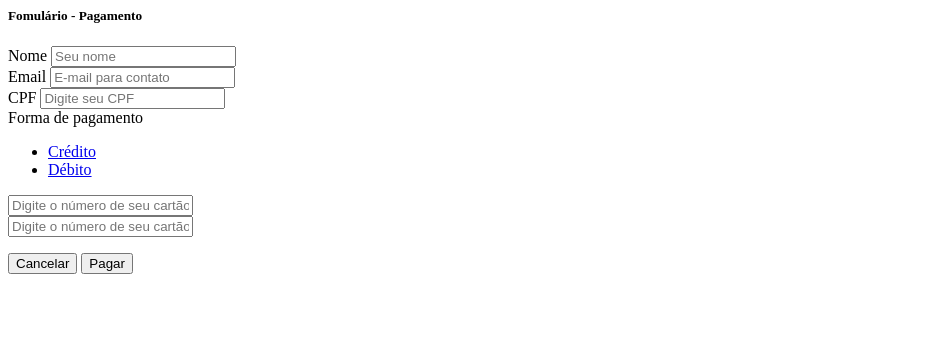
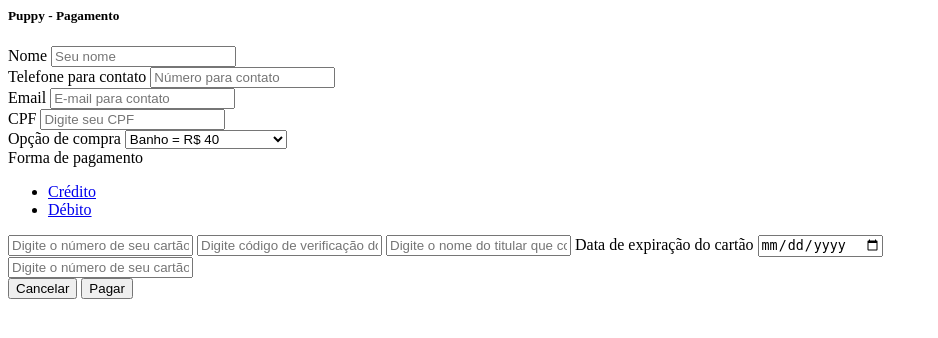
Before and after one commit to iTGabriel/FIT-IMPACTA--pagarme, a Flask app: template templates/modals/pay.html in a window 1280 px wide. Shown: the top 338 px of the page, without its empty margins (0-938 px from the left). Run offline with Flask 2, Linux system fonts and the light colour scheme; the template is opened without the code that fills it, so the values that code supplies are empty.

Commit message:
updating

```diff
--- a/main.py
+++ b/main.py
@@ -32,6 +32,55 @@
     return render_template('index.html', lista_pagamentos = lista_pagamentos)
 
 
+@app.route('/pay', methods=['POST'])
+def pagamento():
+    dados_pagamento = {}
+    # dados_pagamento['amount'] =
+    if request.form['credito']:
+        dados_pagamento['card_number'] = request.form['credito']
+        dados_pagamento['card_cvv'] = request.form['credito_cvv']
+        dados_pagamento['card_holder_name'] = request.form['credito_input_credito_titular']
+        dados_pagamento['card_expiration_date'] = request.form['credito_data_expiracao']
+
+    dados_pagamento['customer'] = {
+        'external_id' : "1",
+        'name' : request.form['nome'],
+        'type' : 'individual',
+        "country": "br",
+        "email": request.form['email'],
+        "documents": [{
+            "type": "cpf",
+            "number": request.form['cpf']
+        }],
+        "birthday": "1965-01-01"
+    }
+
+    dados_pagamento['billing'] = {
+        "name": "BKNS - Puppy",
+        "address": {
+            "country": "br",
+            "state": "sp",
+            "city": "São Paulo",
+            "neighborhood": "São Paulo",
+            "street": "Av. Paulista",
+            "street_number": "9999",
+            "zipcode": "01311922"
+        }
+    }
+
+    dados_pagamento['items'] = {
+            "id": "1",
+            "title": request.form['item_compra'].split('valor=')[0],
+            "unit_price": request.form['item_compra'].split('valor=')[1],
+            "quantity": "1",
+            "tangible": True
+    }
+
+
+    print(dados_pagamento)
+
+    return render_template('index.html')
+
 
 
 app.run('127.0.0.1', 8000 )
--- a/services/pagarme.py
+++ b/services/pagarme.py
@@ -1,6 +1,7 @@
 import requests
 
-chave_api = "SUA CHAVE API PAGARME"
+chave_api = "SUA CHAVE API_KEY PAGARME"
+
 
 def realizar_transicao(dados):
   dados['api_key'] = chave_api
@@ -16,3 +17,7 @@
 def busca_id_transacao(id):
   r = requests.get('https://api.pagar.me/1/transactions/'+str(id), json = {"api_key": chave_api})
   return r
+
+def saldo(dados):
+  r = requests.get('https://api.pagar.me/1/balance', json = {"api_key": chave_api})
+  return r
--- a/templates/index.html
+++ b/templates/index.html
@@ -3,5 +3,6 @@
 {% include 'tables/payments.html' %}
 {% include 'modals/pay.html' %}
 
+<script type="text/javascript" src=" {{ url_for('static', filename='js/util.js') }} "></script>
 
 </div>
--- a/templates/modals/pay.html
+++ b/templates/modals/pay.html
@@ -1,84 +1,105 @@
 <!-- Modal -->
+<style>
+    input::-webkit-outer-spin-button,
+    input::-webkit-inner-spin-button {-webkit-appearance: none; margin: 0;}
+
+    input[type=number] {-moz-appearance: textfield;}
+</style>
+
 <div class="modal fade" id="pagamento_modal" tabindex="-1" role="dialog" aria-labelledby="modelTitleId"
     aria-hidden="true">
     <div class="modal-dialog" role="document">
         <div class="modal-content">
 
             <div class="modal-header justify-content-center">
-                <h5 class="modal-title">Fomulário - Pagamento</h5>
-                <!-- <button type="button" class="close" data-dismiss="modal" aria-label="Close">
-                        <span aria-hidden="true">&times;</span>
-                    </button> -->
+                <h5 class="modal-title">Puppy - Pagamento</h5>
             </div>
             <div class="modal-body">
 
-                <form action="" class="text-left">
+                <form action="{{ url_for('pagamento')}}" method="POST" class="text-left">
 
                     <!-- Input Nome -->
                     <div class="form-group">
-                        <label for="name">Nome</label>
-                        <input type="text" name="name" id="name" class="form-control" placeholder="Seu nome">
+                        <label for="nome">Nome</label>
+                        <input required type="text" name="nome" id="nome" class="form-control" placeholder="Seu nome">
                     </div>
 
                     <!-- Input Type -->
                     <!-- Input Country -->
                     <!-- Input Incrementar o tipo individual e não corporativo na rota de POST  -->
 
+                    <!-- Input Tel/Celular -->
+                    <div class="form-group">
+                        <label for="numero_contato">Telefone para contato</label>
+                        <input required type="text" name="numero_contato" id="numero_contato" class="form-control" placeholder="Número para contato">
+                    </div>
 
                     <!-- Input Email -->
                     <div class="form-group">
                         <label for="email">Email</label>
-                        <input type="text" name="email" id="email" class="form-control"
-                            placeholder="E-mail para contato">
+                        <input required type="email" name="email" id="email" class="form-control" placeholder="E-mail para contato">
                     </div>
 
                     <!-- Input CPF -->
                     <div class="form-group">
                         <label for="cpf">CPF</label>
-                        <input type="text" name="cpf" id="cpf" class="form-control" placeholder="Digite seu CPF">
+                        <input required type="text" name="cpf" id="cpf" class="form-control" placeholder="Digite seu CPF">
                     </div>
 
-                    <!-- Input Nº Cartão -->
+
+                    <!-- Escolha dos items de compra -->
+                    <div class="form-group">
+                        <label for="">Opção de compra</label>
+                        <select class="form-control" name="item_compra">
+                            <option value="Banho valor=40">Banho = R$ 40</option>
+                            <option value="Tosa valor=30">Tosa = R$ 30</option>
+                            <option value="Banho + tosa valor=55">Banho + Tosas = R$ 55</option>
+                        </select>
+                    </div>
+
+                    <!-- Abas da forma de pagamento "credito/débito/boleto" -->
                     <span>Forma de pagamento</span>
-
                     <ul class="nav nav-tabs mt-3" id="pagamento" role="tablist">
                         <li class="nav-item">
-                            <a class="nav-link active" id="credito-tab" data-toggle="tab" href="#credito" role="tab" aria-controls="credito" aria-selected="true">Crédito</a>
+                            <a class="nav-link active" id="credito-tab" data-toggle="tab" href="#tab_credito" role="tab" aria-controls="credito" aria-selected="true">Crédito</a>
                         </li>
                         <li class="nav-item">
-                            <a class="nav-link" id="debito-tab" data-toggle="tab" href="#debito" role="tab" aria-controls="debito" aria-selected="false">Débito</a>
+                            <a class="nav-link" id="debito-tab" data-toggle="tab" href="#tab_debito" role="tab" aria-controls="debito" aria-selected="false">Débito</a>
                         </li>
                     </ul>
+
                     <div class="tab-content" id="pagamentoContent">
-                        <div class="tab-pane fade show active" id="credito" role="tabpanel" aria-labelledby="credito-tab">
+                        <div class="tab-pane fade show active" id="tab_credito" role="tabpanel"
+                            aria-labelledby="credito-tab">
                             <!-- Input Credito -->
                             <div class="form-group">
-                                <input type="text" name="credito" id="credito" class="form-control" placeholder="Digite o número de seu cartão de crédito">
+                                <!-- Input dados do Cartão -->
+                                    <input oninput="check_input()" type="number" name="credito" id="input_credito" class="form-control" placeholder="Digite o número de seu cartão de crédito">
+                                    <input oninput="check_input()" type="number" class="form-control" name="credito_cvv" id="input_credito_cvv" placeholder='Digite código de verificação do cartão "CVV"' >
+                                    <input oninput="check_input()" type="text" class="form-control" name="credito_input_credito_titular" id="input_credito_titular" placeholder="Digite o nome do titular que consta na frente do cartão" >
+                                    <label for="input_credito_data_expiracao">Data de expiração do cartão</label>
+                                    <input oninput="check_input()" type="date" class="form-control" name="credito_data_expiracao" id="input_credito_data_expiracao" >
                             </div>
+                        </div>
 
-                        </div>
-                        <div class="tab-pane fade" id="debito" role="tabpanel" aria-labelledby="debito-tab">
-
+                        <div class="tab-pane fade" id="tab_debito" role="tabpanel" aria-labelledby="debito-tab">
                             <!-- Input Débito -->
                             <div class="form-group">
-                                <input type="text" name="debito" id="debito" class="form-control" placeholder="Digite o número de seu cartão de débito">
+                                <!-- Input Nº Cartão -->
+                                <input oninput="check_input()" type="text" name="debito" id="input_debito" class="form-control" placeholder="Digite o número de seu cartão de débito">
                             </div>
                         </div>
                     </div>
 
-
-
-
+                    <div class="modal-footer justify-content-center">
+                        <button type="button" class="btn btn-secondary" data-dismiss="modal">Cancelar</button>
+                        <button  type="submit" class="btn btn-primary">Pagar</button>
+                    </div>
                 </form>
-
 
 
             </div>
 
-            <div class="modal-footer justify-content-center">
-                <button type="button" class="btn btn-secondary" data-dismiss="modal">Cancelar</button>
-                <button type="button" class="btn btn-primary">Pagar</button>
-            </div>
 
         </div>
     </div>
```
Also changed, not shown: static/js/util.js (added, +32 -0 lines).
